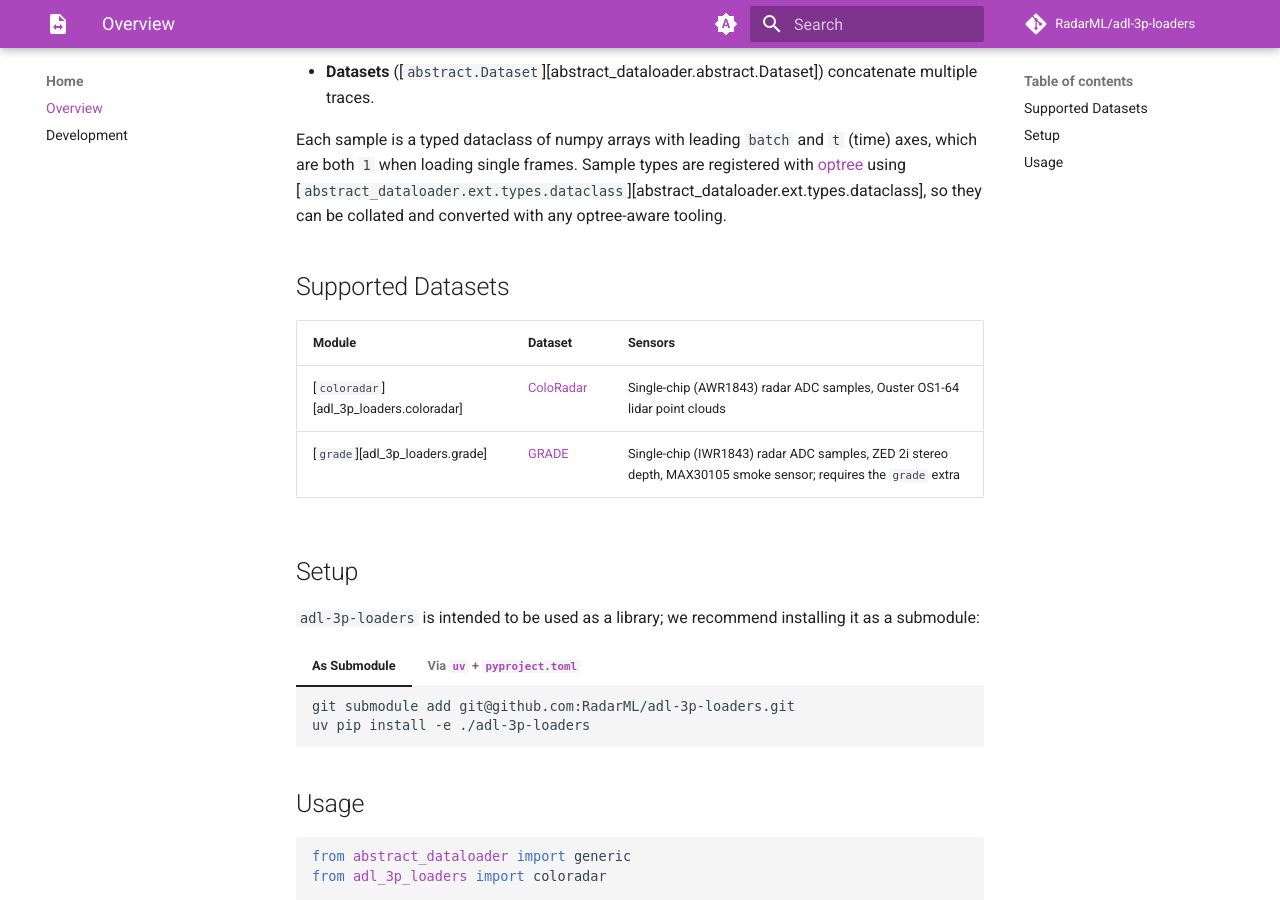
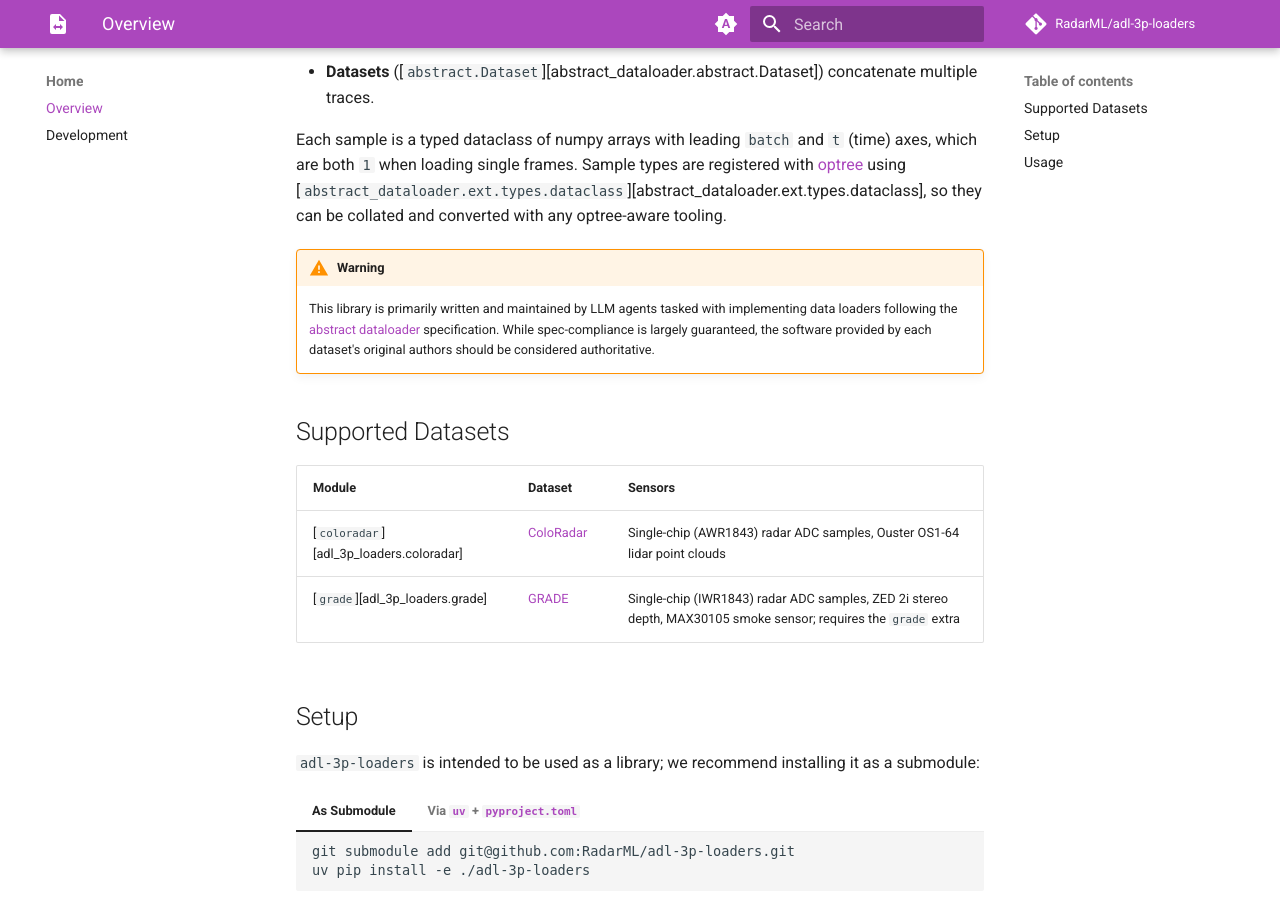
Before and after one commit to RadarML/adl-3p-loaders, an MkDocs documentation site: the page built from docs/index.md, in a window 1280 px wide and 900 px high, scrolled down 421 px. Built offline with MkDocs 1.6.1 and Material for MkDocs 9.7.7, drawn with Linux system fonts in a browser that asks for light colours; some web fonts are replaced; comment, search, counter and statistics services are not loaded.

Commit message:
Add warning

```diff
--- a/docs/index.md
+++ b/docs/index.md
@@ -9,6 +9,10 @@ Each dataset module follows the same structure:
 - **Datasets** ([`abstract.Dataset`][abstract_dataloader.abstract.Dataset]) concatenate multiple traces.
 
 Each sample is a typed dataclass of numpy arrays with leading `batch` and `t` (time) axes, which are both `1` when loading single frames. Sample types are registered with [optree](https://github.com/metaopt/optree) using [`abstract_dataloader.ext.types.dataclass`][abstract_dataloader.ext.types.dataclass], so they can be collated and converted with any optree-aware tooling.
+
+!!! warning
+
+    This library is primarily written and maintained by LLM agents tasked with implementing data loaders following the [abstract dataloader](https://radarml.github.io/abstract-dataloader/) specification. While spec-compliance is largely guaranteed, the software provided by each dataset's original authors should be considered authoritative.
 
 ## Supported Datasets
 
```
